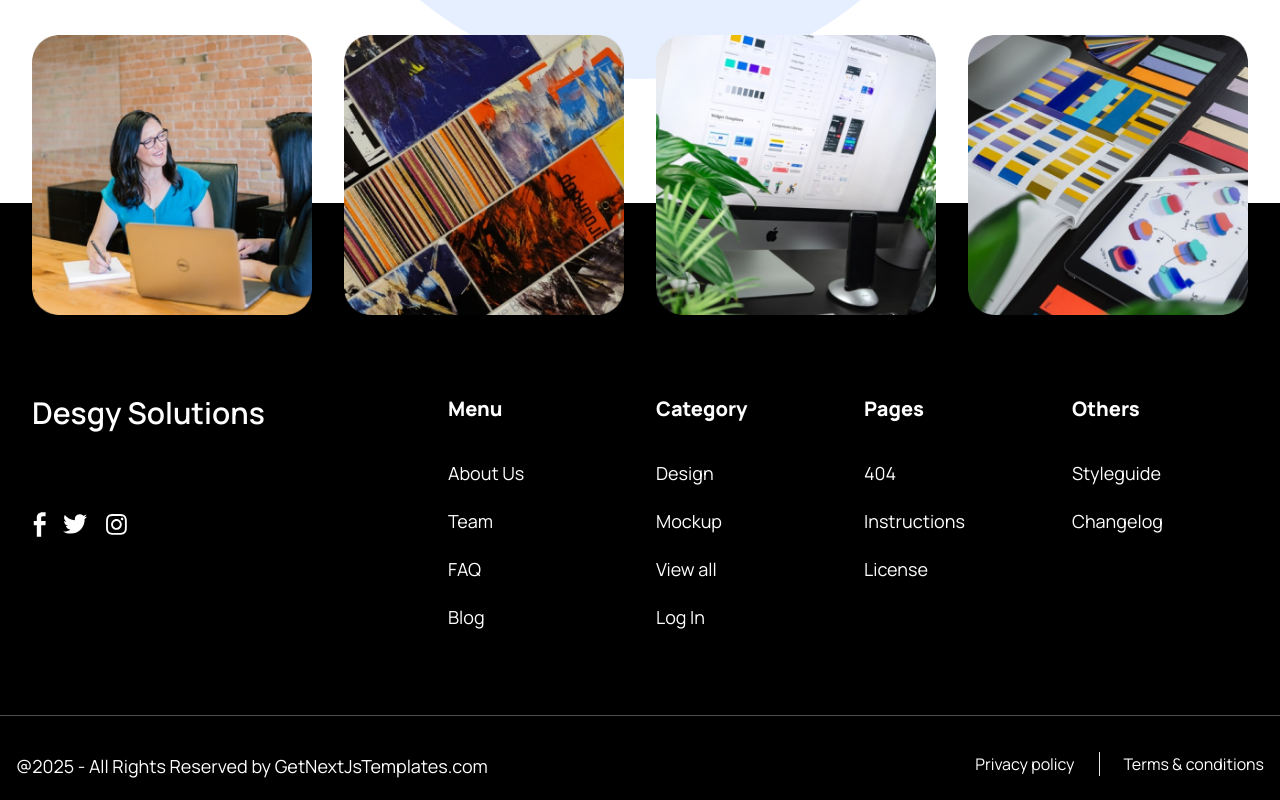
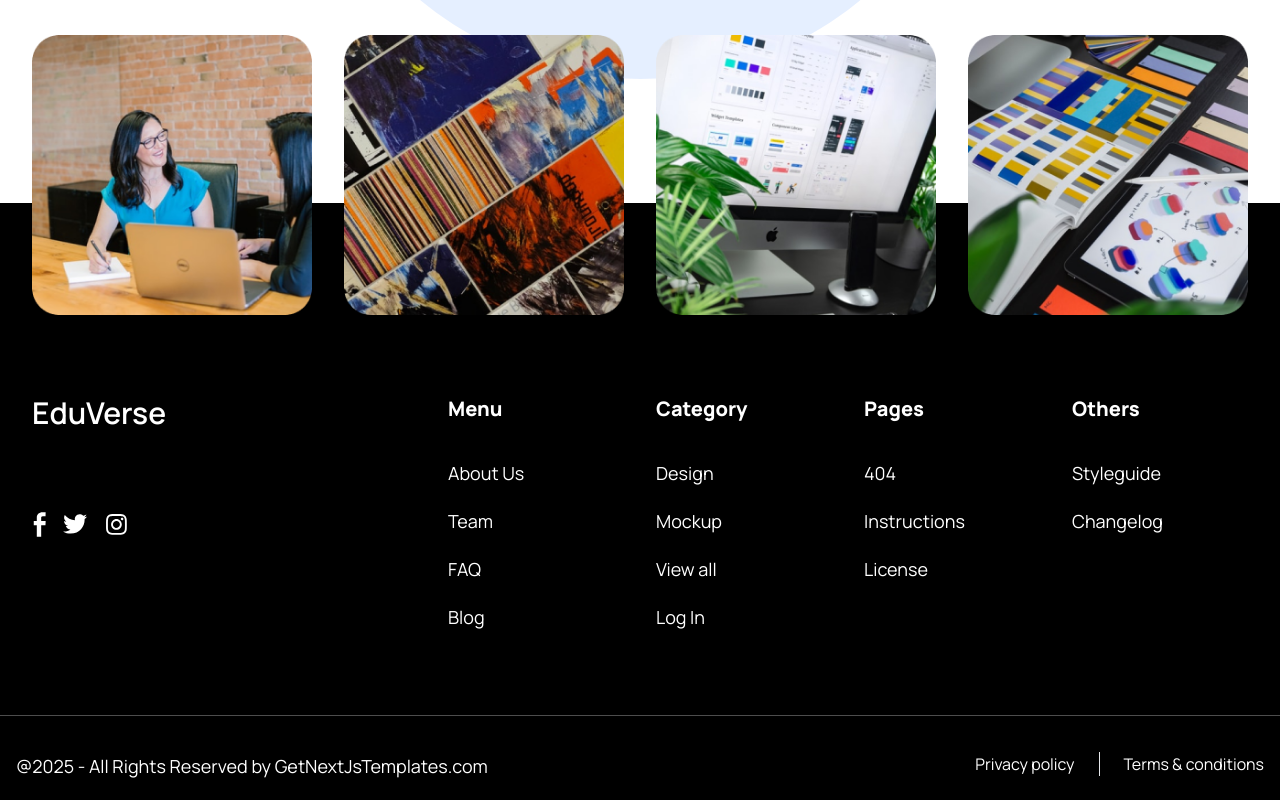
Before and after one commit to WanderVerse-Team/WanderVerse, a Next.js app in the folder package/: page / in a window 1280 px wide. Shown: the part 6802-7602 px from the top of the page. Built offline with nearby package versions, Linux system fonts and the light colour scheme.

Commit message:
added scrollbar

```diff
--- a/package/src/app/components/Layout/Footer/index.tsx
+++ b/package/src/app/components/Layout/Footer/index.tsx
@@ -31,7 +31,7 @@ const footer = () => {
           {/* COLUMN-1 */}
           <div className='col-span-4'>
             <h4 className='text-white text-3xl leading-9 mb-4 lg:mb-20'>
-              Desgy Solutions
+              EduVerse
             </h4>
             <div className='flex items-center gap-4'>
               <div className='footer-icons'>
--- a/package/src/app/globals.css
+++ b/package/src/app/globals.css
@@ -109,3 +109,45 @@ html {
   background-repeat: no-repeat, no-repeat;
   background-position: 90% 100%, 2% 18%;
 }
+
+/* Custom scrollbar styles (WebKit + Firefox) - themed to site colors */
+/* Uses CSS variables defined above (--color-primary, --color-deep-slate) */
+/* Applied globally; replace `*` with a selector like `.custom-scroll` to scope it */
+
+/* WebKit browsers (Chrome, Edge, Safari) */
+*::-webkit-scrollbar {
+  width: 12px;
+  height: 12px;
+}
+
+*::-webkit-scrollbar-track {
+  /* subtle two-tone track using site colors */
+  background: linear-gradient(180deg, rgba(243,91,3,0.04), rgba(2,57,138,0.03));
+}
+
+*::-webkit-scrollbar-thumb {
+  /* gradient thumb using primary -> deep-slate for a branded look */
+  background: linear-gradient(180deg, var(--color-primary), var(--color-deep-slate));
+  border-radius: 10px;
+  border: 3px solid rgba(255,255,255,0.85); /* creates a light padding around the thumb */
+}
+
+*::-webkit-scrollbar-thumb:hover {
+  filter:brightness(0.9);
+}
+
+/* Firefox */
+* {
+  scrollbar-width: thin; /* auto | thin | none */
+  /* Firefox doesn't support gradients; use primary for the thumb and a light track */
+  scrollbar-color: var(--color-primary) rgba(243,243,247,0.8);
+}
+
+/* Optional: provide a scoped class example for targeted usage
+.custom-scroll {
+  scrollbar-width: thin;
+}
+.custom-scroll::-webkit-scrollbar-thumb {
+  background: linear-gradient(180deg, var(--color-primary), var(--color-deep-slate));
+}
+*/
```
